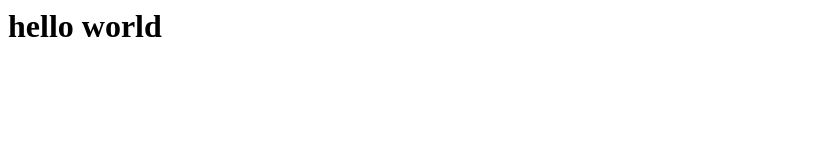
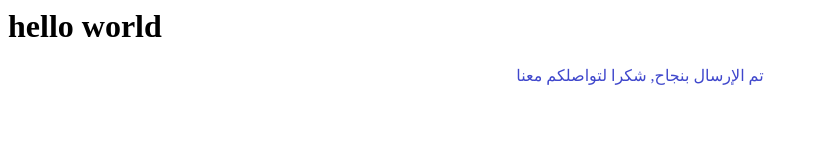
Before and after one commit to Eng-ALFathi/project2, a plain HTML site: page Index.html in a window 1280 px wide. Shown: the whole page, without its empty margins (0-818 px from the left). Drawn offline with Linux system fonts and the light colour scheme.

Commit message:
Update Index.html

```diff
--- a/Index.html
+++ b/Index.html
@@ -1,5 +1,6 @@
 <html>
 <body>
 <h1>hello world</h1>
+  <p dir="ltr" style="color: #3f47cc; text-align: center;">تم الإرسال بنجاح, شكرا لتواصلكم معنا</p>
 </body>
 </html>
```
